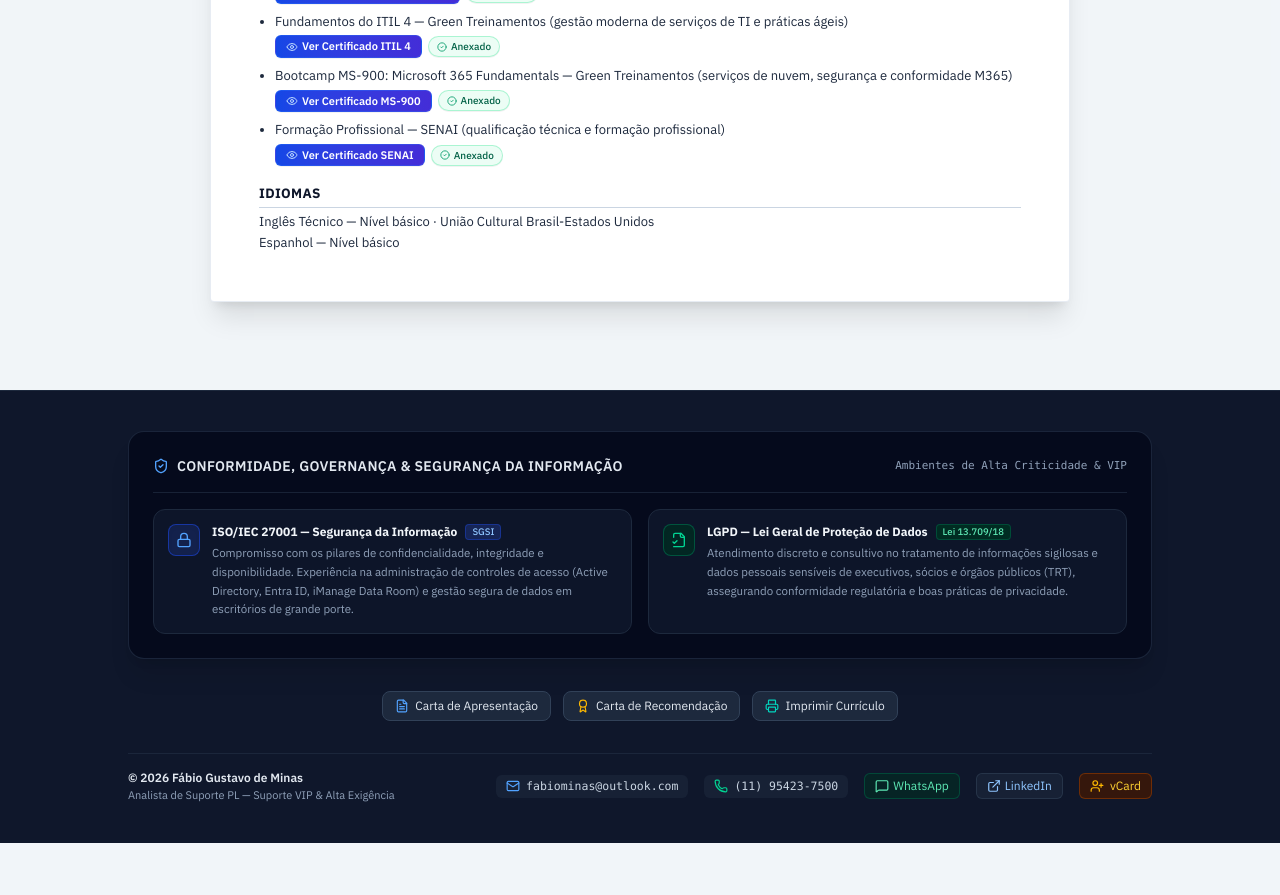
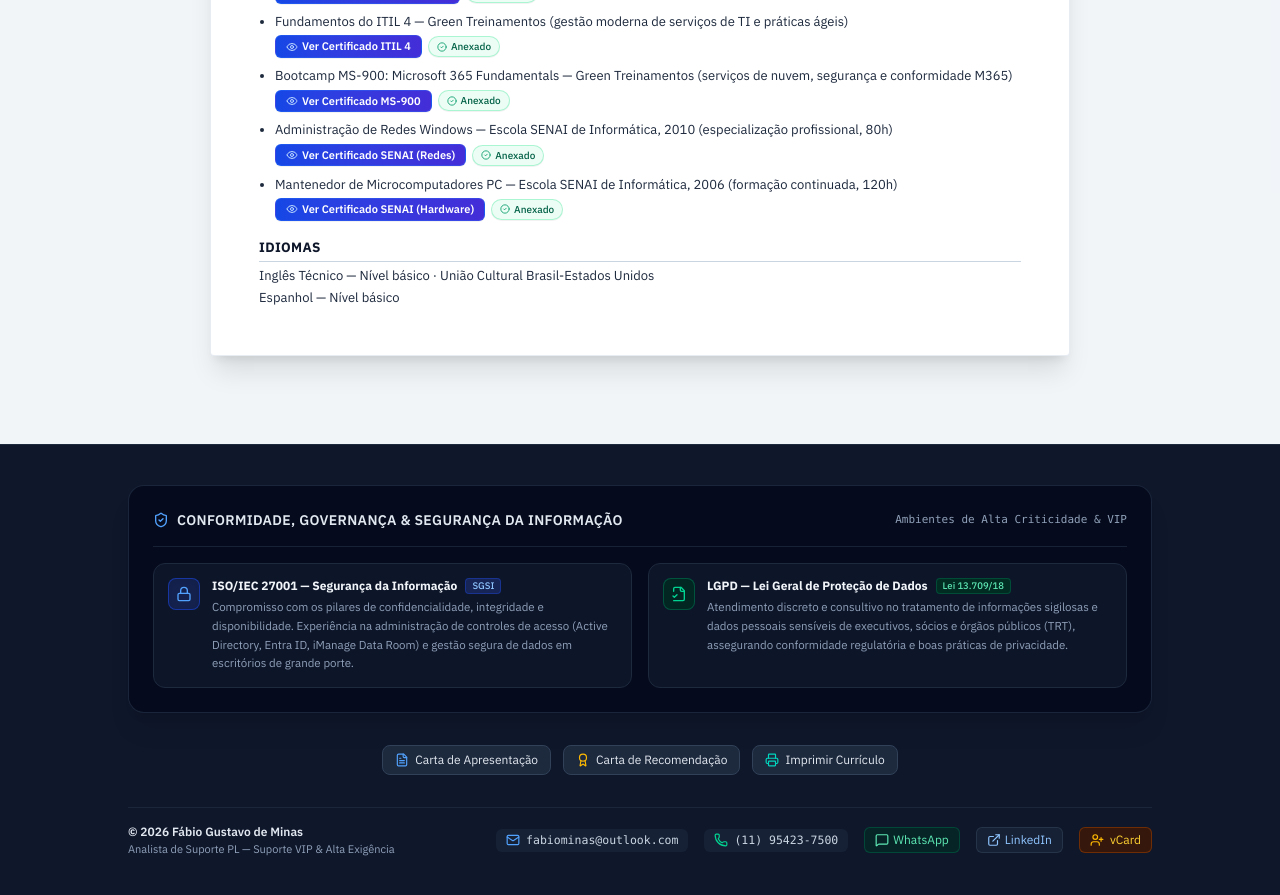
Before and after one commit to FabioOkis/CV-Fabio-Gustavo-de-Minas, a React (Vite) app: page / in a window 1280 px wide. Shown: the part 1840-2735 px from the top of the page. Before the commit the page ends 2683 px from the top, so only its background shows below. Built offline with nearby package versions, Linux system fonts and the light colour scheme.

Commit message:
feat: integra novo certificado senai e ajusta UI compacta

```diff
--- a/src/components/AllAttachmentsDrawer.tsx
+++ b/src/components/AllAttachmentsDrawer.tsx
@@ -106,10 +106,16 @@ export const AllAttachmentsDrawer: React.FC<AllAttachmentsDrawerProps> = ({
       subtitle: 'Green Treinamentos (Bootcamp Oficial Microsoft 365)',
     },
     {
+      id: 'senai_redes',
+      title: 'Administração de Redes Windows — SENAI',
+      category: 'curso',
+      subtitle: 'SENAI Informática · 2010 (Especialização 80h)',
+    },
+    {
       id: 'senai',
-      title: 'Formação Profissional — SENAI',
+      title: 'Mantenedor de Microcomputadores PC — SENAI',
       category: 'curso',
-      subtitle: 'SENAI (Certificado de Formação Profissional)',
+      subtitle: 'SENAI Informática · 2006 (Formação 120h)',
     },
     {
       id: 'cert_redes',
--- a/src/components/CurriculumLanding.tsx
+++ b/src/components/CurriculumLanding.tsx
@@ -554,10 +554,35 @@ export const CurriculumLanding: React.FC<CurriculumLandingProps> = ({
             </div>
           </li>
 
-          {/* SENAI */}
+          {/* SENAI - Redes Windows */}
           <li className="list-disc list-outside ml-4 leading-normal">
             <span>
-              Formação Profissional — SENAI (qualificação técnica e formação profissional)
+              Administração de Redes Windows — Escola SENAI de Informática, 2010 (especialização profissional, 80h)
+            </span>
+            <div className="no-print mt-1">
+              {attachments['senai_redes'] && (
+                <div className="inline-flex items-center gap-1.5 flex-wrap">
+                  <button
+                    type="button"
+                    onClick={() => onOpenView(attachments['senai_redes'])}
+                    className="inline-flex items-center gap-1 px-2.5 py-0.5 rounded-md bg-gradient-to-r from-blue-700 to-indigo-700 hover:from-blue-600 hover:to-indigo-600 text-white text-[11px] font-semibold shadow-2xs hover:shadow-xs border border-blue-500/30 transition-all duration-150 cursor-pointer active:scale-95 group"
+                  >
+                    <Eye className="w-3 h-3 text-blue-200 group-hover:scale-110 transition-transform" />
+                    <span>Ver Certificado SENAI (Redes)</span>
+                  </button>
+                  <span className="inline-flex items-center gap-1 px-2 py-0.5 rounded-full bg-emerald-50 border border-emerald-200/90 text-emerald-800 text-[10px] font-medium shadow-2xs">
+                    <CheckCircle2 className="w-2.5 h-2.5 text-emerald-600" />
+                    <span>Anexado</span>
+                  </span>
+                </div>
+              )}
+            </div>
+          </li>
+
+          {/* SENAI - Hardware */}
+          <li className="list-disc list-outside ml-4 leading-normal">
+            <span>
+              Mantenedor de Microcomputadores PC — Escola SENAI de Informática, 2006 (formação continuada, 120h)
             </span>
             <div className="no-print mt-1">
               {attachments['senai'] && (
@@ -568,7 +593,7 @@ export const CurriculumLanding: React.FC<CurriculumLandingProps> = ({
                     className="inline-flex items-center gap-1 px-2.5 py-0.5 rounded-md bg-gradient-to-r from-blue-700 to-indigo-700 hover:from-blue-600 hover:to-indigo-600 text-white text-[11px] font-semibold shadow-2xs hover:shadow-xs border border-blue-500/30 transition-all duration-150 cursor-pointer active:scale-95 group"
                   >
                     <Eye className="w-3 h-3 text-blue-200 group-hover:scale-110 transition-transform" />
-                    <span>Ver Certificado SENAI</span>
+                    <span>Ver Certificado SENAI (Hardware)</span>
                   </button>
                   <span className="inline-flex items-center gap-1 px-2 py-0.5 rounded-full bg-emerald-50 border border-emerald-200/90 text-emerald-800 text-[10px] font-medium shadow-2xs">
                     <CheckCircle2 className="w-2.5 h-2.5 text-emerald-600" />
--- a/src/utils/attachmentStorage.ts
+++ b/src/utils/attachmentStorage.ts
@@ -10,7 +10,7 @@ export interface AttachmentItem {
   isDefault?: boolean;
 }
 
-const STORAGE_KEY = 'fabio_cv_attachments_v4';
+const STORAGE_KEY = 'fabio_cv_attachments_v5';
 
 // ─── PIN de administrador ────────────────────────────────────────────────────
 // Mude este valor para definir seu PIN pessoal de acesso.
@@ -120,10 +120,21 @@ export const DEFAULT_ATTACHMENTS: Record<string, AttachmentItem> = {
     uploadedAt: 'Original anexado',
     isDefault: true,
   },
+  senai_redes: {
+    id: 'senai_redes',
+    category: 'curso',
+    targetTitle: 'Especialização em Administração de Redes Windows — SENAI (2010)',
+    fileName: 'Certificado Senai Redes Windows.jpeg',
+    fileType: 'image',
+    fileSize: '120 KB',
+    dataUrl: 'documentos/certificados/certificado-senai-redes.jpeg',
+    uploadedAt: 'Original anexado',
+    isDefault: true,
+  },
   senai: {
     id: 'senai',
     category: 'curso',
-    targetTitle: 'Certificado de Formação Profissional — SENAI',
+    targetTitle: 'Mantenedor de Microcomputadores PC — SENAI (2006)',
     fileName: 'Certificado Senai.jpeg',
     fileType: 'image',
     fileSize: '133 KB',
```
Also changed, not shown: public/documentos/certificados/Certificado Senai Redes Windows.jpeg (added), public/documentos/certificados/certificado-senai-redes.jpeg (added).
